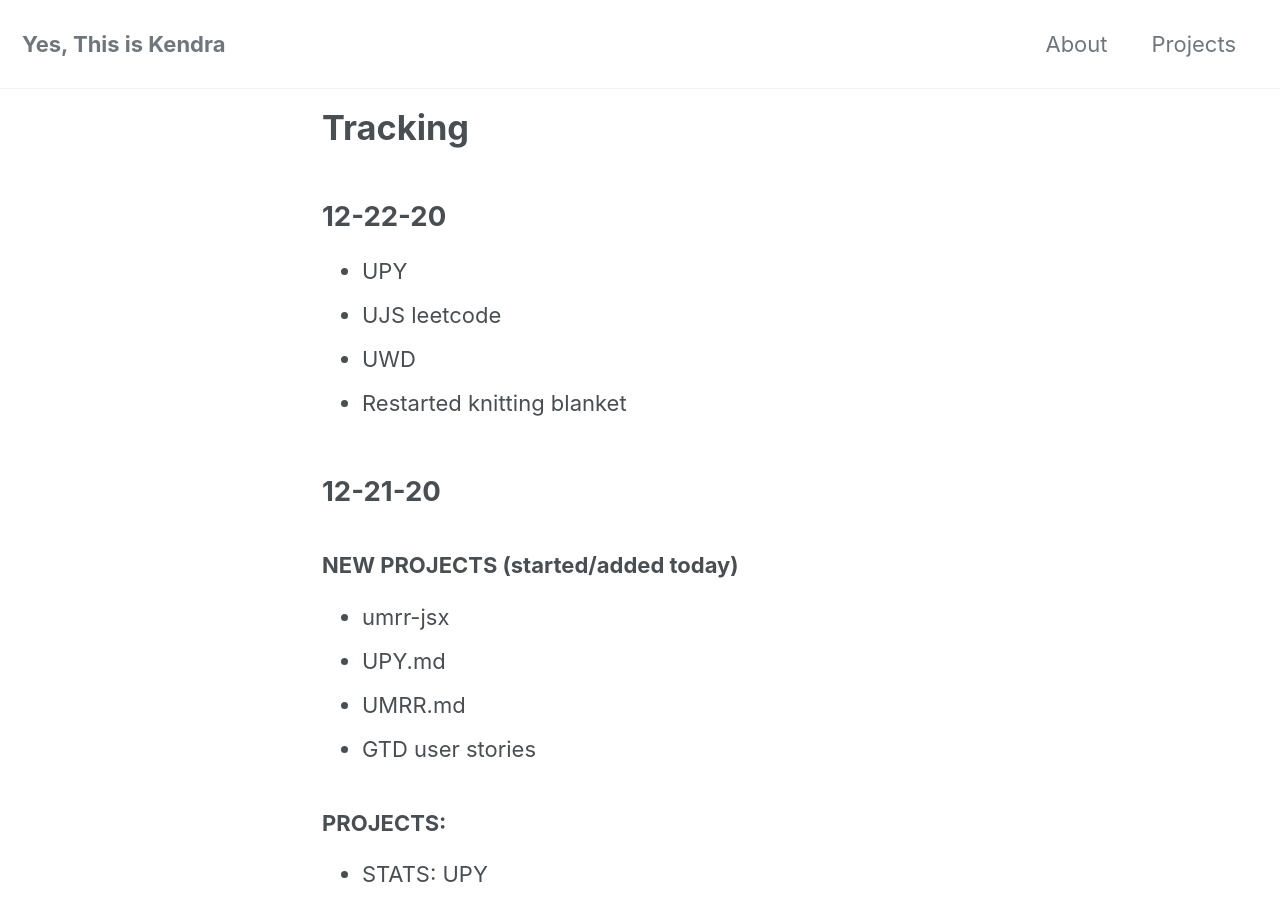
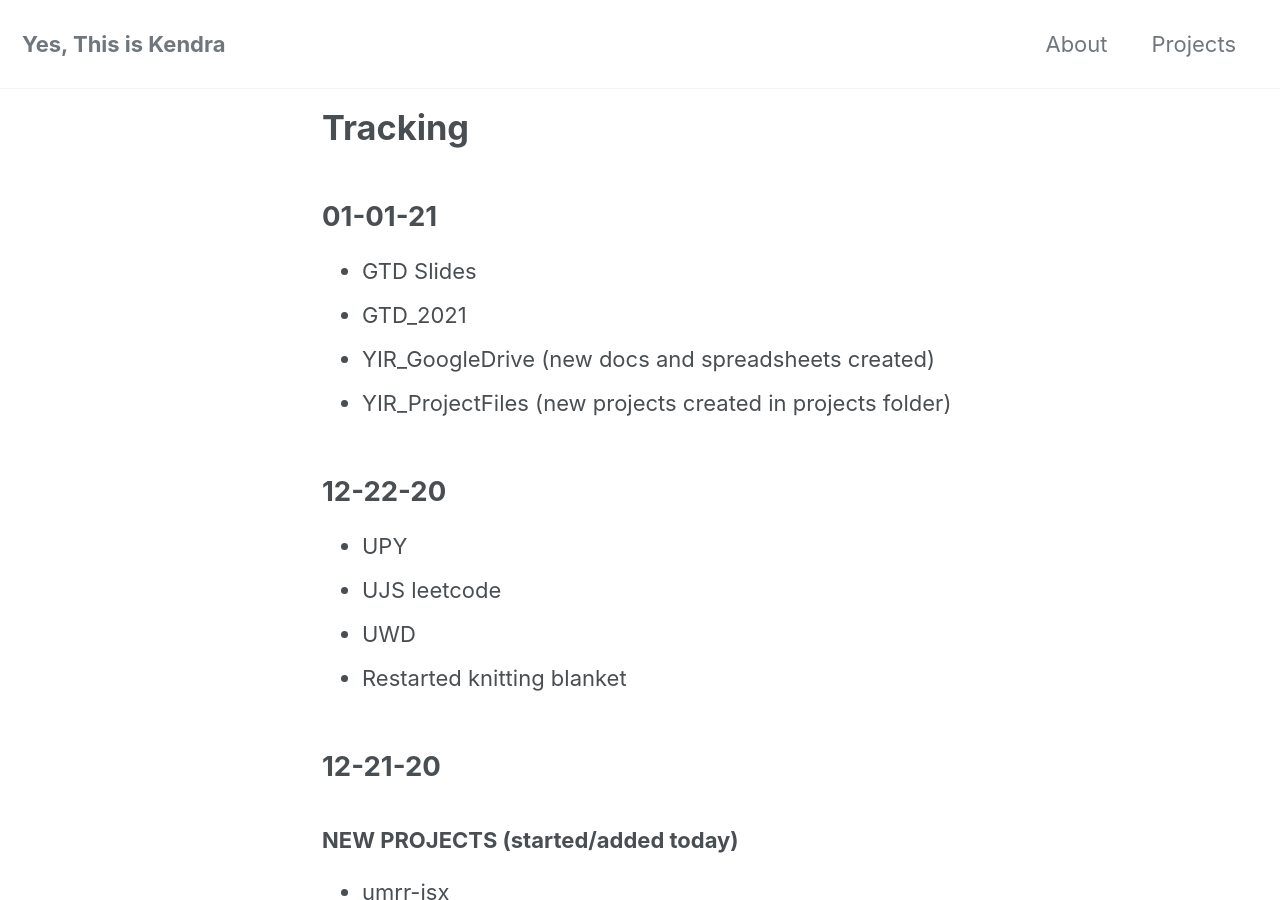
Before and after one commit to yesthisiskendra/yesthisiskendra.github.io, a Jekyll site: the page built from _pages/tracking.md, in a window 1280 px wide and 900 px high. Built offline with Jekyll 4.4.1, drawn with Linux system fonts in a browser that asks for light colours; cached includes are drawn as plain includes; nearby versions of some CDN libraries.

Commit message:
Add daily log

```diff
--- a/_pages/tracking.md
+++ b/_pages/tracking.md
@@ -3,6 +3,13 @@ layout: home
 title: "Tracking"
 permalink: /tracking/
 ---
+
+## 01-01-21
+
+* GTD Slides
+* GTD_2021
+* YIR_GoogleDrive (new docs and spreadsheets created)
+* YIR_ProjectFiles (new projects created in projects folder)
 
 ## 12-22-20
 
```
